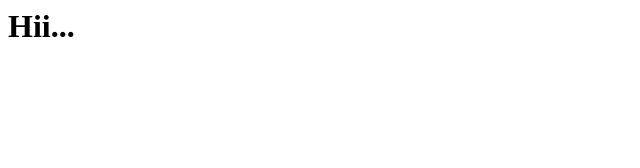
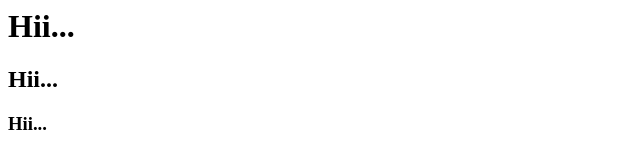
Before and after one commit to Pritesh041/Demo, a plain HTML site: page index.html in a window 1280 px wide. Shown: the whole page, without its empty margins (0-640 px from the left). Drawn offline with Linux system fonts and the light colour scheme.

Commit message:
Changes in Index.html(Add h2,h3).

```diff
--- a/index.html
+++ b/index.html
@@ -1 +1,3 @@
 <h1>Hii...</h1>
+<h2>Hii...</h2>
+<h3>Hii...</h3>
```
